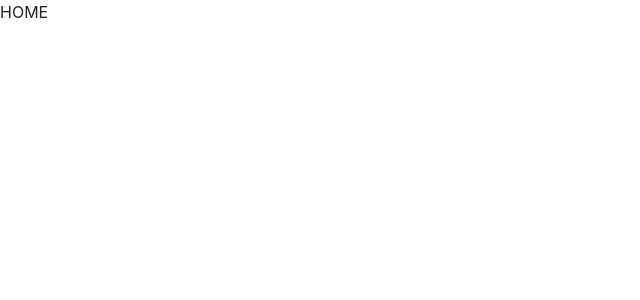
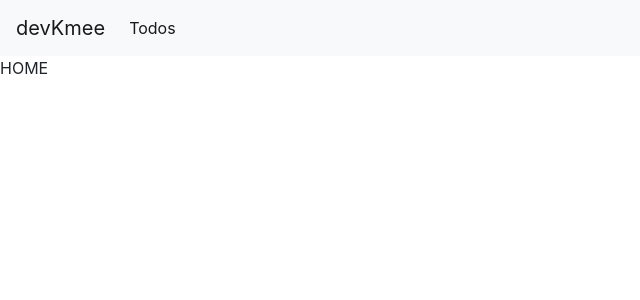
Before and after one commit to devkmee/-vue3-study, a Vue app: page / in a window 1280 px wide. Shown: the top 300 px of the page, without its empty margins (0-640 px from the left). Built offline with nearby package versions, Linux system fonts and the light colour scheme.

Commit message:
42 Navbar 추가하기

```diff
--- a/src/App.vue
+++ b/src/App.vue
@@ -1,4 +1,16 @@
 <template>
+    <!--네비게이션-->
+    <nav class="navbar navbar-expand-lg navbar-light bg-light">
+        <a class="navbar-brand" href="#">devKmee</a>
+
+        <ul class="navbar-nav mr-auto">
+            <li class="nav-item active">
+                <a class="nav-link" href="#">Todos <span class="sr-only">(current)</span></a>
+            </li>
+        </ul>
+    </nav>
+
+    <!--라우터-->
     <router-view/>
 </template>
 
```
